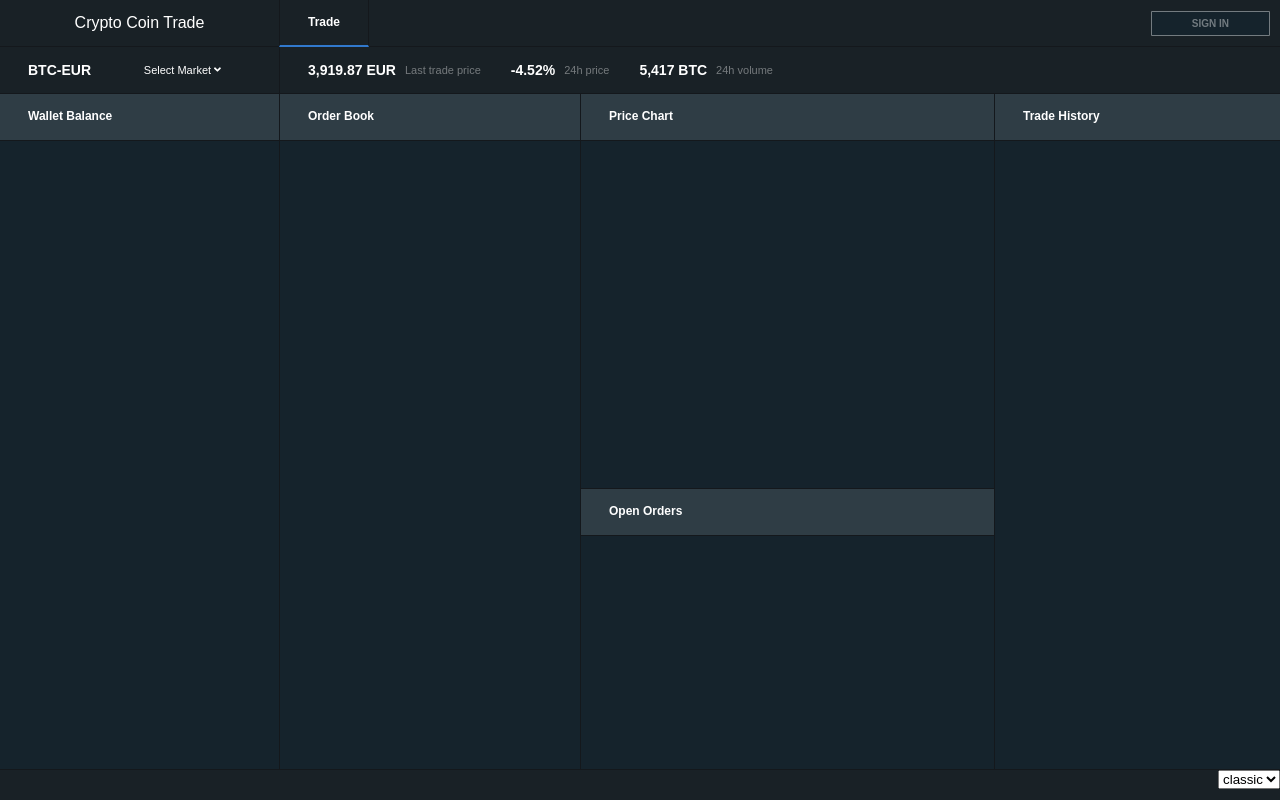
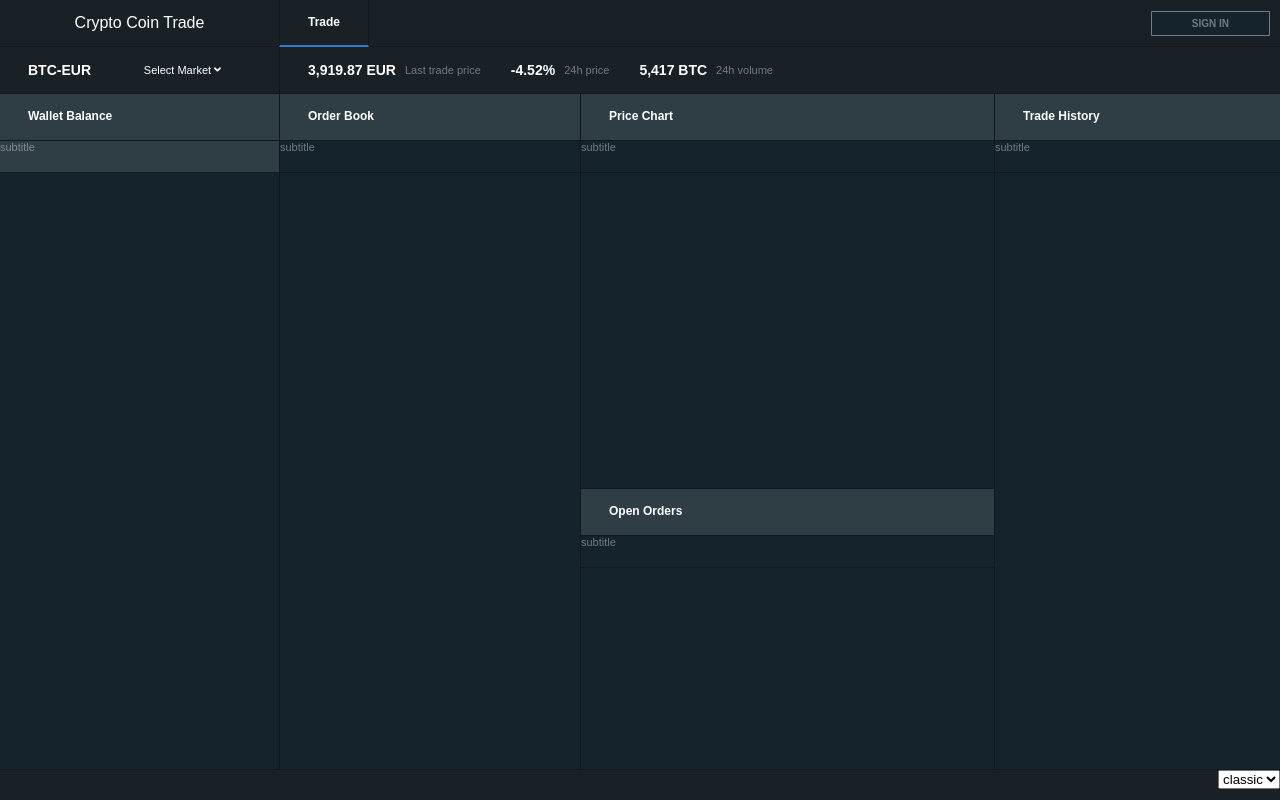
Before and after one commit to jaksa-b/cryptocointrade.app, a React (Create React App) app: page / in a window 1280 px wide. Built offline with nearby package versions, Linux system fonts and the light colour scheme; what mobx-react-router would draw is missing.

Commit message:
chore: Card background

```diff
--- a/src/components/elements/Card.tsx
+++ b/src/components/elements/Card.tsx
@@ -3,17 +3,34 @@ import styled from 'styled-components'
 
 interface Props {
   title: string,
+  options?: {
+    header: {
+      type: string
+    },
+    subHeader: {
+      type: string
+    }
+  },
   children?: React.ReactChildren
 }
 
-export const Card = ({ title, children }: Props) => (
+const initialOptions = {
+  header: {
+    type: 'secondary'
+  },
+  subHeader: {
+    type: 'primary'
+  }
+}
+
+export const Card = ({ title, options = initialOptions, children }: Props) => (
   <Wrapper>
-    <Header>
+    <Header type={options.header.type}>
       <Title>
         {title}
       </Title>
     </Header>
-    <Subheader></Subheader>
+    <Subheader type={options.subHeader.type}>subtitle</Subheader>
     <Content>
       {children}
     </Content>
@@ -34,7 +51,12 @@ const Wrapper = styled.div`
   overflow: hidden;
   background: ${p => p.theme.backgroundColor};
 `
-const Header = styled.div`
+
+type HeaderProps = {
+  type?: string
+}
+
+const Header = styled<HeaderProps, 'div'>('div')`
   flex-shrink: 0;
   align-items: center;
   height: 46px;
@@ -42,7 +64,7 @@ const Header = styled.div`
   font-weight: bold;
   padding: 0px 28px;
   border-bottom: 1px solid ${p => p.theme.border};
-  background: ${p => p.theme.cardHeaderBgColor};
+  background: ${p => p.type === 'primary' ? p.theme.primaryBgColor : p.theme.secondaryBgColor};
 `
 const Title = styled.div`
   display: flex;
@@ -51,5 +73,20 @@ const Title = styled.div`
   align-items: center;
   height: 46px;
 `
-const Subheader = styled.div``
+
+type SubheaderProps = {
+  type?: string,
+}
+
+const Subheader = styled<SubheaderProps, 'div'>('div')`
+  position: relative;
+  flex-shrink: 0;
+  height: 31px;
+  font-size: 11px;
+  color: rgba(255, 255, 255, 0.4);
+  border-top: none;
+  border-bottom: 1px solid ${p => p.theme.border};
+  background: ${p => p.type === 'secondary' ? p.theme.secondaryBgColor : p.theme.primaryBgColor};
+`
+
 const Content = styled.div``
--- a/src/pages/Trade.tsx
+++ b/src/pages/Trade.tsx
@@ -1,6 +1,6 @@
 import React, { Component } from 'react'
 import { inject, observer } from 'mobx-react';
-import styled, { css } from 'styled-components'
+import styled from 'styled-components'
 import { TradeStore, RouterStore, AppStore } from '../stores';
 import { Grid, Col, Card } from '../components/elements'
 import { FontAwesomeIcon } from '@fortawesome/react-fontawesome'
@@ -46,7 +46,16 @@ class Trade extends Component<Props, State> {
         <TradeBody>
           <TradeGrid>
             <Sidebar>
-              <Card title="Wallet Balance" />
+              <Card
+                title="Wallet Balance"
+                options={{
+                  header: {
+                    type: 'secondary'
+                  },
+                  subHeader: {
+                    type: 'secondary'
+                  }
+                }} />
             </Sidebar>
             <OrderBook>
               <Card title="Order Book" />
--- a/src/styles/themes/classic.ts
+++ b/src/styles/themes/classic.ts
@@ -4,7 +4,8 @@ const classic = {
   color: 'rgb(255, 255, 255)',
   border: 'rgb(20,24,28)',
   headerBgColor: 'rgb(25, 33, 38)',
-  cardHeaderBgColor: 'rgb(47, 61, 69)'
+  primaryBgColor: 'rgb(21, 35, 44)',
+  secondaryBgColor: 'rgb(47, 61, 69)'
 };
 
 export default classic;
--- a/src/styles/themes/dark.ts
+++ b/src/styles/themes/dark.ts
@@ -3,8 +3,9 @@ const dark = {
   backgroundColor: 'rgb(7, 15, 21)',
   color: 'rgb(255, 255, 255)',
   border: 'rgb(38, 45, 52)',
-  headerBgColor: 'rgb(6, 13, 19)',
-  cardHeaderBgColor: 'gb(47, 61, 69)'
+  headerBgColor: 'rgb(25, 33, 38)',
+  primaryBgColor: 'rgb(7, 15, 21)',
+  secondaryBgColor: 'rgb(18, 29, 39)'
 };
 
 export default dark;
--- a/src/styles/themes/light.ts
+++ b/src/styles/themes/light.ts
@@ -4,7 +4,8 @@ const light = {
   color: 'rgb(0, 0, 0)',
   border: 'rgb(187, 188, 191)',
   headerBgColor: 'rgb(253, 253, 253)',
-  cardHeaderBgColor: 'rgb(249, 249, 249)'
+  primaryBgColor: 'rgb(242, 242, 242)',
+  secondaryBgColor: 'rgb(249, 249, 249)'
 };
 
 export default light;
```
